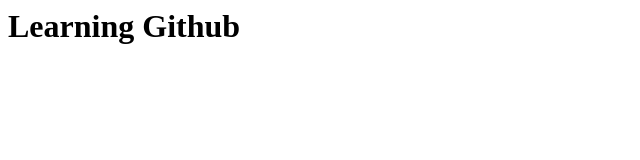
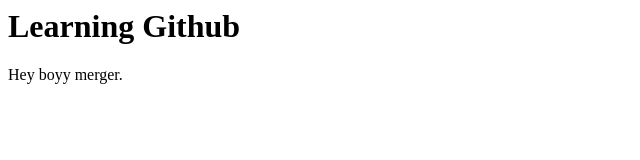
Before and after one commit to sakshi13oct/learning, a plain HTML site: page index.html in a window 1280 px wide. Shown: the whole page, without its empty margins (0-640 px from the left). Drawn offline with Linux system fonts and the light colour scheme.

Commit message:
i'm testing merge commands

```diff
--- a/index.html
+++ b/index.html
@@ -1 +1,2 @@
 <h1>Learning Github</h1>
+<p>Hey boyy merger.</p>
```
